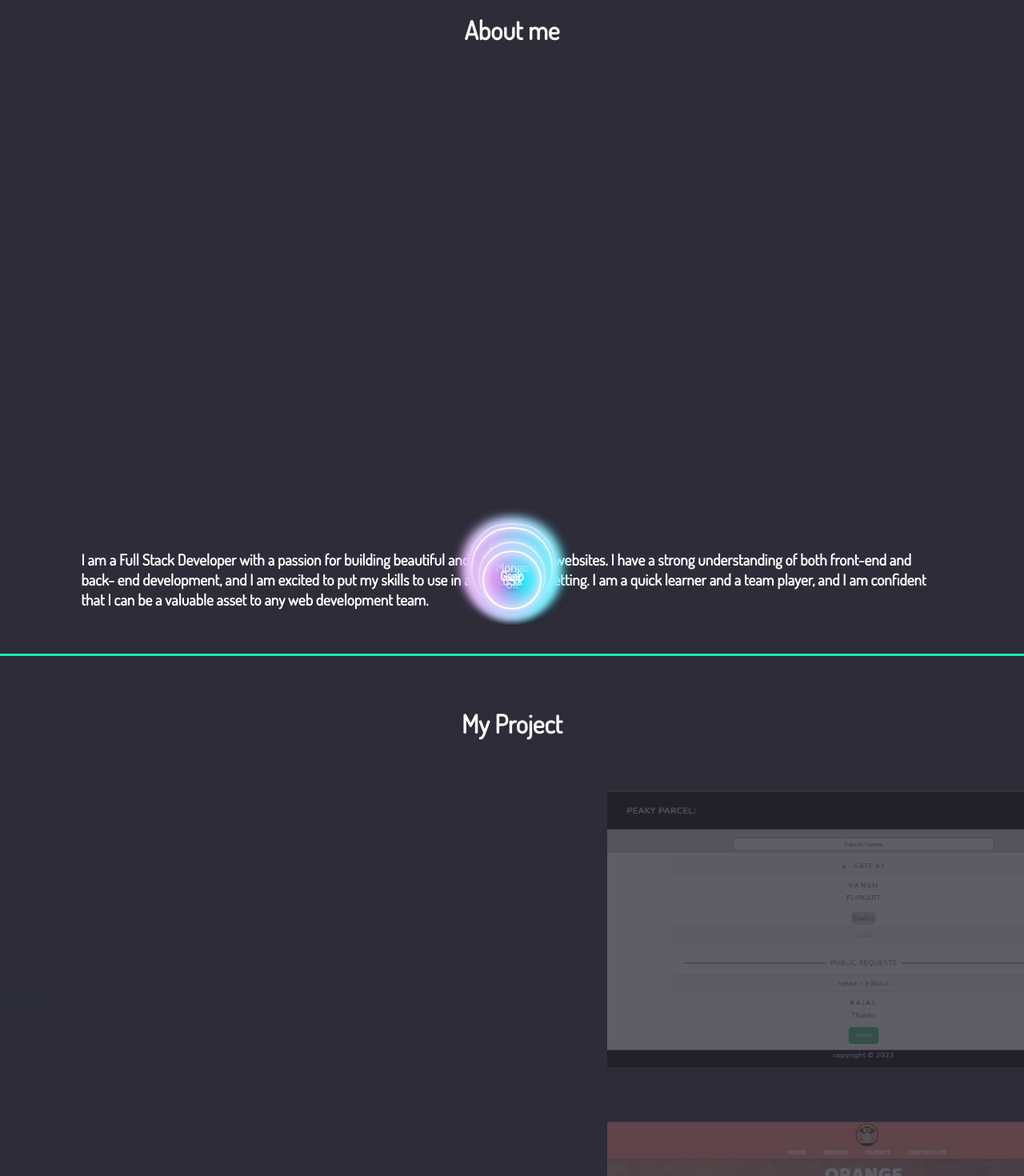
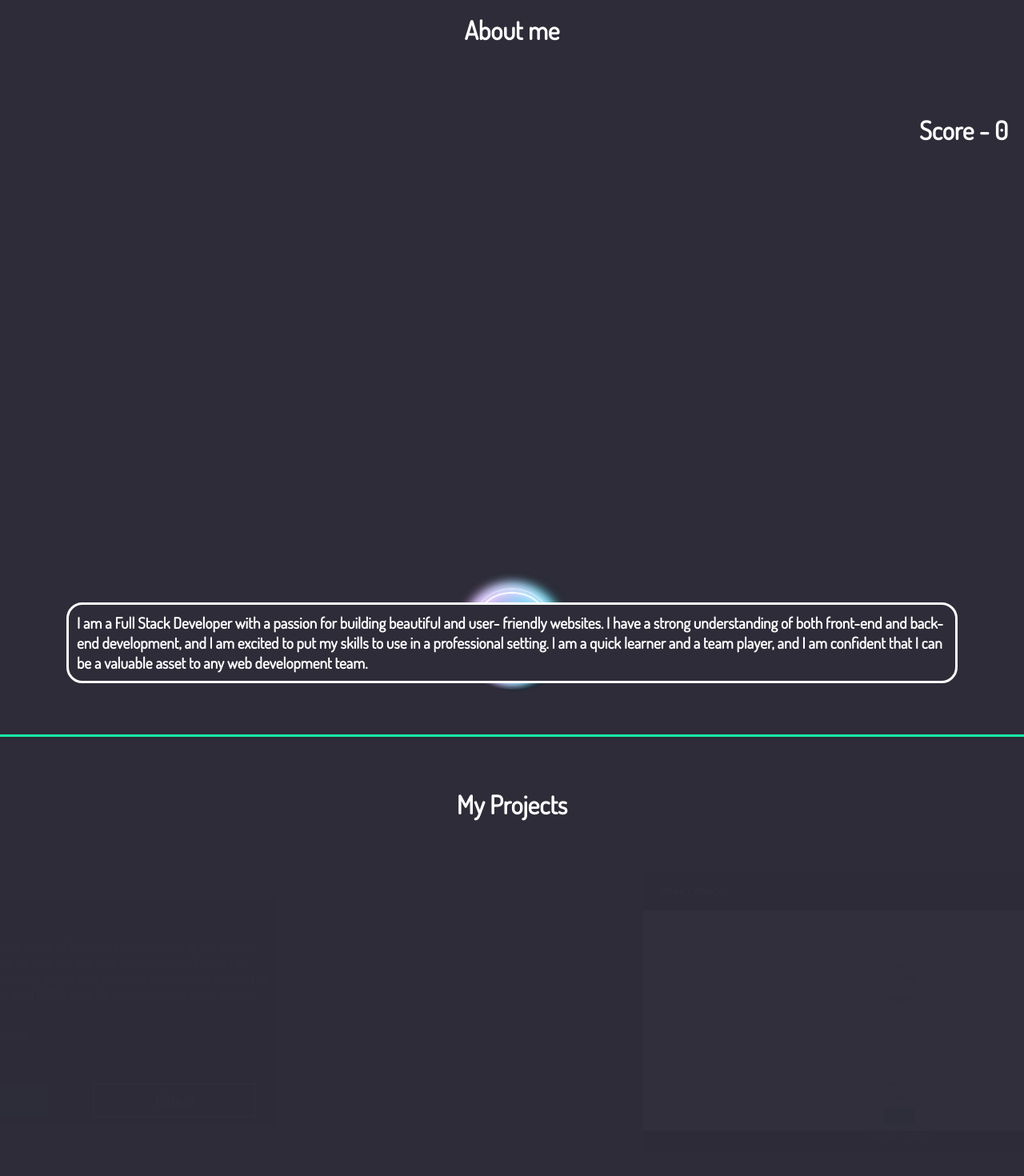
Before and after one commit to vanshbajaj13/Portfolio, a React (Create React App) app in the folder frontend/: page / in a window 1280 px wide. Shown: the part 900-2370 px from the top of the page at 80% size. Built offline with nearby package versions, Linux system fonts and the light colour scheme.

Commit message:
demo account

```diff
--- a/frontend/src/components/About/About.jsx
+++ b/frontend/src/components/About/About.jsx
@@ -1,16 +1,19 @@
-import React, { useEffect } from "react";
+import React, { useEffect, useState } from "react";
 import Bubbles from "./Bubbles";
 
 const About = () => {
-
+    const [score, setScore] = useState(0);
   useEffect(() => {
     const bubbles = document.getElementsByClassName("bubble");
     for (let i = 0; i < bubbles.length; i++) {
       const bubble = bubbles[i];
       bubble.addEventListener("mouseenter", () => {
-            setTimeout(()=>{
+        setScore((value)=>{
+            return value += 1;
+        });
+        setTimeout(() => {
           bubble.style.zIndex = -13;
-            },500)
+        }, 500);
         setTimeout(() => {
           bubble.style.zIndex = 1;
         }, 2000);
@@ -21,7 +24,6 @@ const About = () => {
     }
 
     function changePosition(bubble) {
-
       bubble.style.animationName = "none";
 
       requestAnimationFrame(() => {
@@ -43,11 +45,10 @@ const About = () => {
 
       bubble.style.setProperty(
         "--yB",
-            getRandomNumber(-window.innerHeight + 60, 0) + "px"
+        (getRandomNumber(-window.innerHeight, 0)) + "px"
       );
     }
-    }, [])
-
+  }, []);
 
   function getRandomNumber(low, high) {
     var r = Math.floor(Math.random() * (high - low + 1)) + low;
@@ -55,20 +56,14 @@ const About = () => {
   }
 
   return (
+    <div className="aboutSection">
     <div className="aboutPage section" id="aboutMe">
       <h1 className="heading">About me</h1>
+      <div className="scoreBoard">
+      <h1>Score - {score}</h1>
+      </div>
       <div className="aboutContainer">
         <div className="aboutTools" id="bubbleContainer">
-          <div className="aboutText">
-            <p>
-              I am a Full Stack Developer with a passion for building beautiful
-              and user- friendly websites. I have a strong understanding of both
-              front-end and back- end development, and I am excited to put my
-              skills to use in a professional setting. I am a quick learner and
-              a team player, and I am confident that I can be a valuable asset
-              to any web development team.
-            </p>
-          </div>
           <Bubbles text="React" />
           <Bubbles text="Git" />
           <Bubbles text="Node js" />
@@ -80,6 +75,17 @@ const About = () => {
         </div>
       </div>
     </div>
+    <div className="aboutText">
+        <p>
+          I am a Full Stack Developer with a passion for building beautiful and
+          user- friendly websites. I have a strong understanding of both
+          front-end and back- end development, and I am excited to put my skills
+          to use in a professional setting. I am a quick learner and a team
+          player, and I am confident that I can be a valuable asset to any web
+          development team.
+        </p>
+      </div>
+    </div>
   );
 };
 
--- a/frontend/src/components/Projects/Project.jsx
+++ b/frontend/src/components/Projects/Project.jsx
@@ -6,6 +6,10 @@ const Project = (props) => {
       <div className="projectAbout">
         <h1 className="green">{props.title}</h1>
         <p>{props.description}</p>
+        {props.account && <>
+        <p>Account - <span>{props.account}</span></p>
+        <p>Password - <span>{props.password}</span></p>
+        </>}
         <div className="buttons">
           <a href={props.website} target="_blank" rel="noreferrer">
             <button className="btn live green">
--- a/frontend/src/components/Projects/ProjectPage.jsx
+++ b/frontend/src/components/Projects/ProjectPage.jsx
@@ -40,13 +40,13 @@ const ProjectPage = (props) => {
             x: 0,
             opacity: 1,
             duration: 2,
-            ease: "circ",
+            // ease: "circ",
             scrollTrigger: {
               trigger: pjImg,
               // markers: true,
               start: "-50% center",
               end: "center center",
-              scrub: 10,
+              scrub: 6,
               onLeave: () => ScrollTrigger.clearScrollMemory(),
             },
           }
@@ -58,7 +58,7 @@ const ProjectPage = (props) => {
   }, []);
   return (
     <div id="projectPage" className="section">
-      <h1 className="heading">My Project</h1>
+      <h1 className="heading">My Projects</h1>
       {projects.map((project) => {
         return (
           <Project
@@ -68,6 +68,8 @@ const ProjectPage = (props) => {
             image={project.Image}
             website={project.website}
             github={project.github}
+            account={project.account}
+            password={project.password}
           />
         );
       })}
--- a/frontend/src/data.js
+++ b/frontend/src/data.js
@@ -2,10 +2,12 @@ export const projects = [
     {
         id : 1,
         title: "Peaky parcel",
-        description: "Don't have time to collect your parcel, don't worry with the help of our website PeakyParcel you can sign-up for free and add your parcel request. People can choose to accept your request and collect your parcel for you. You can contact the person with whatsapp \nI had used MERN stack for this project.Use demo account to login.\nEAMIL -> demo@example.com\n PASSWORD -> 12341234",
+        description: "Don't have time to collect your parcel ? Don't worry with the help of our website PeakyParcel you can sign-up for free and add your parcel request. People can choose to accept your request and collect your parcel for you. You can contact the person with whatsapp \nI had used MERN stack for this project.Use demo account to login.",
         Image : "peakParcel.png",
         website : "https://peakyparcel.onrender.com/",
-        github : "https://github.com/vanshbajaj13/PeakyParsel"
+        github : "https://github.com/vanshbajaj13/PeakyParsel",
+        account : "demo@example.com",
+        password : "12345678"
     },
     {
         id : 2,
--- a/frontend/src/index.css
+++ b/frontend/src/index.css
@@ -51,6 +51,7 @@ body {
 
 header {
   background-color: white;
+  opacity: 0.7 !important;
   border-radius: 100px;
   height: 7vh;
   width: 70%;
@@ -62,7 +63,9 @@ header {
   z-index: 10;
   opacity: 0.9;
 }
-
+header:hover{
+  opacity: 1 !important;
+}
 header ul {
   width: 100%;
   padding-left: 0%;
@@ -157,10 +160,23 @@ li:hover {
 
 /* About page */
 
+.aboutSection{
+  display: flex;
+  flex-direction: column;
+  align-items: center;
+}
+
 .aboutPage {
   height: 100vh;
   width: 100%;
   border-top: 2px solid var(--green);
+}
+
+.scoreBoard{
+  padding: 20px;
+  display: flex;
+  flex-direction: column;
+  align-items: flex-end;
 }
 
 .aboutContainer {
@@ -173,10 +189,16 @@ li:hover {
 }
 
 .aboutText {
+  z-index: 8;
   width: 85%;
+  border: 3px solid white;
+  border-radius: 20px;
+  padding: 10px;
 }
 
 .aboutText p {
+  /* background-color: white; */
+  /* background-color: transparent; */
   font-weight: 900;
   font-size: 1.2rem;
 }
@@ -196,7 +218,7 @@ li:hover {
   aspect-ratio: 1/1;
   background-color: transparent;
   border: 2px solid white;
-  border-radius: 50px;
+  border-radius: 100%;
   padding: 20px;
   position: absolute;
   transition: all 1s;
@@ -214,11 +236,11 @@ li:hover {
   --yB: -200%;
   animation-name: moveBubble;
   animation-iteration-count: 1;
-  animation-duration: 2s;
+  animation-duration: 5s;
   animation-timing-function: ease-in-out;
   animation-delay: 0s;
-  animation-direction: normal;
-  animation-fill-mode: none;
+  /* animation-direction: normal; */
+  /* animation-fill-mode: none; */
   animation-play-state: running;
 }
 
```
Also changed, not shown: 11 other files (tests, documents, lock files or other folders). Lines whose indentation alone changed are shown as unchanged.
